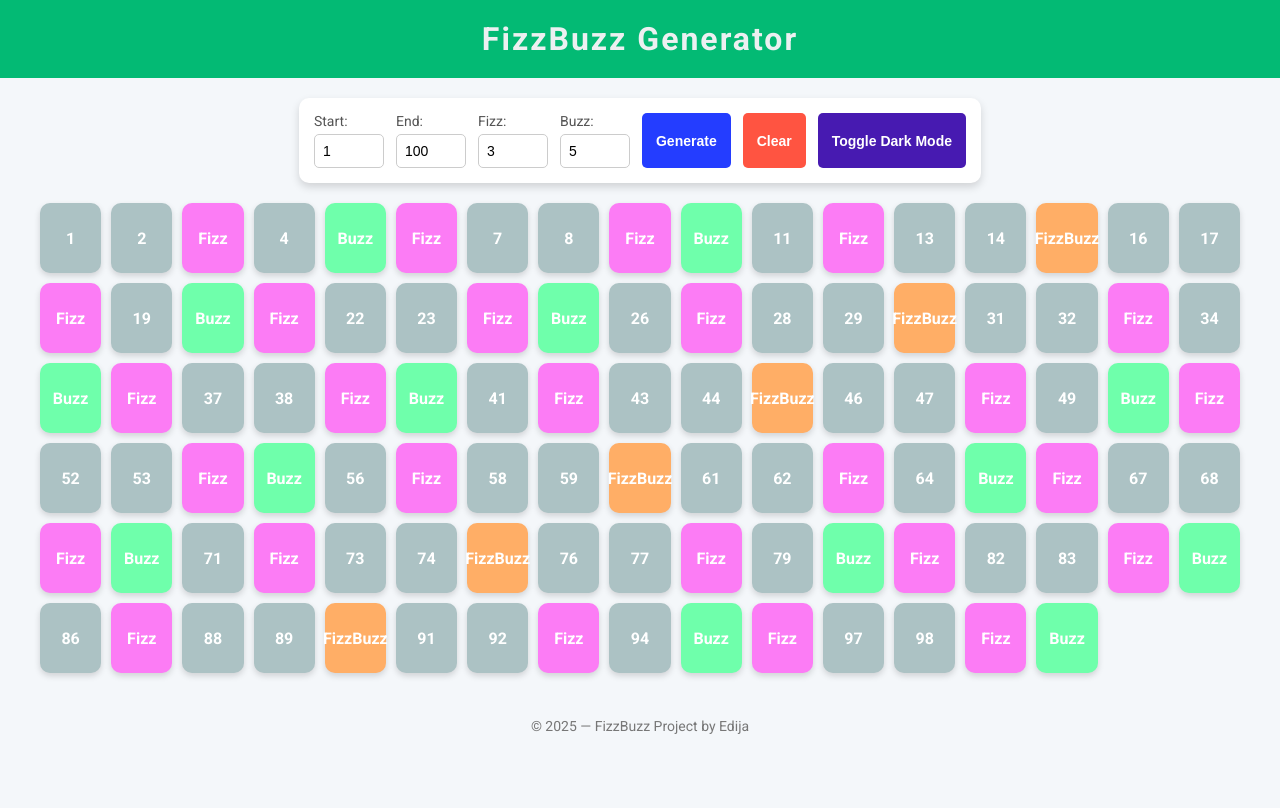
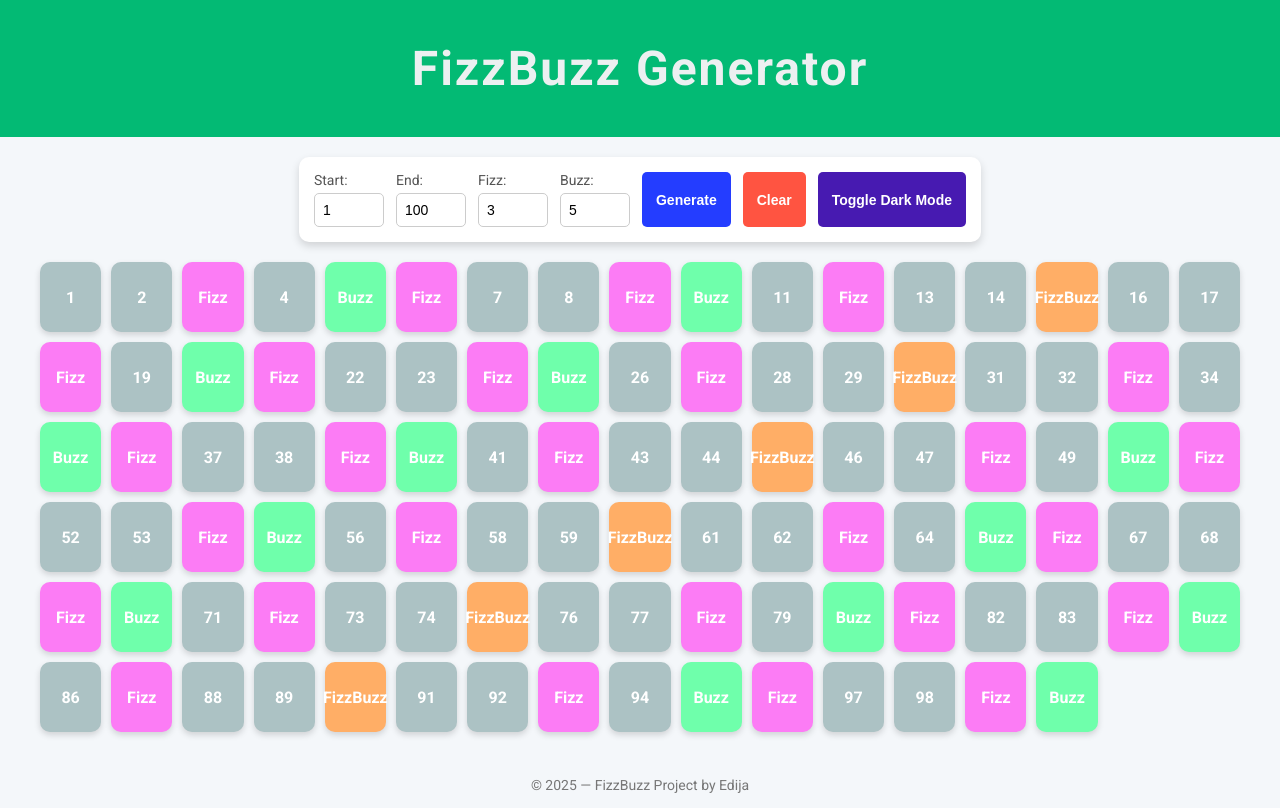
Before and after one commit to Edija123/Homework_3, a plain HTML site: page index.html in a window 1280 px wide. Drawn offline with Linux system fonts and the light colour scheme.

Commit message:
Add files via upload

```diff
--- a/index.html
+++ b/index.html
@@ -13,9 +13,9 @@
   /* Dark mode style */
   body.dark { background:#1e1e1e; color:#f0f0f0; }
 
-  header { background:#03ba74; color:#ecf0f1; padding:20px; text-align:center; transition: background 0.4s, color 0.4s; }
+  header { background:#03ba74; color:#ecf0f1; padding:40px; text-align:center; transition: background 0.4s, color 0.4s; }
   header.dark { background:#001c11; color:#f0f0f0; }
-  header h1 { font-size:2em; letter-spacing:2px; }
+  header h1 { font-size:3em; letter-spacing:2px; }
 
   /* Controls panel */
   .controls { display:flex; flex-wrap:wrap; gap:12px; justify-content:center; margin:20px auto; padding:15px; border-radius:10px; background:#ffffff; box-shadow:0 4px 8px rgba(0,0,0,0.15); transition:background 0.4s; }
```
